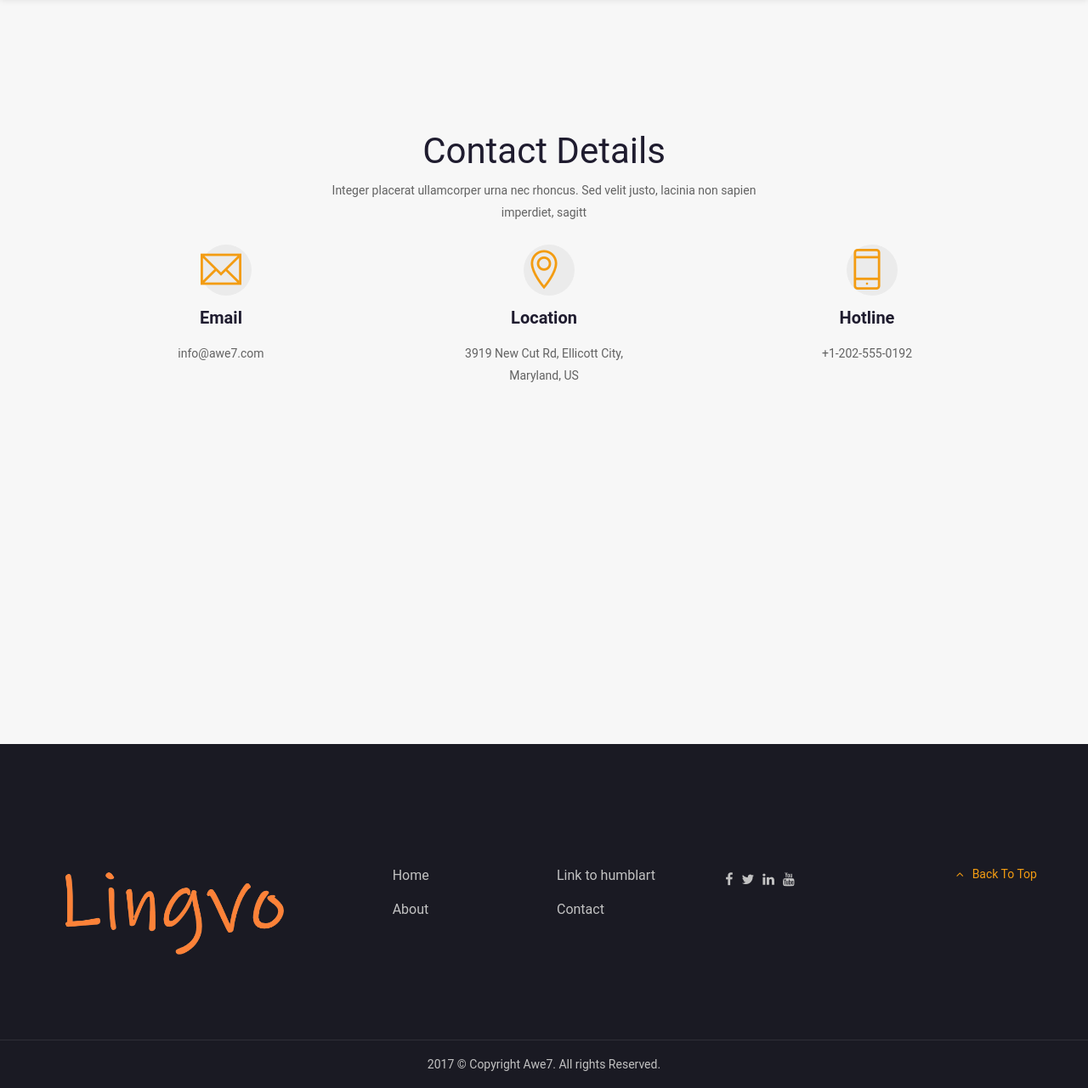
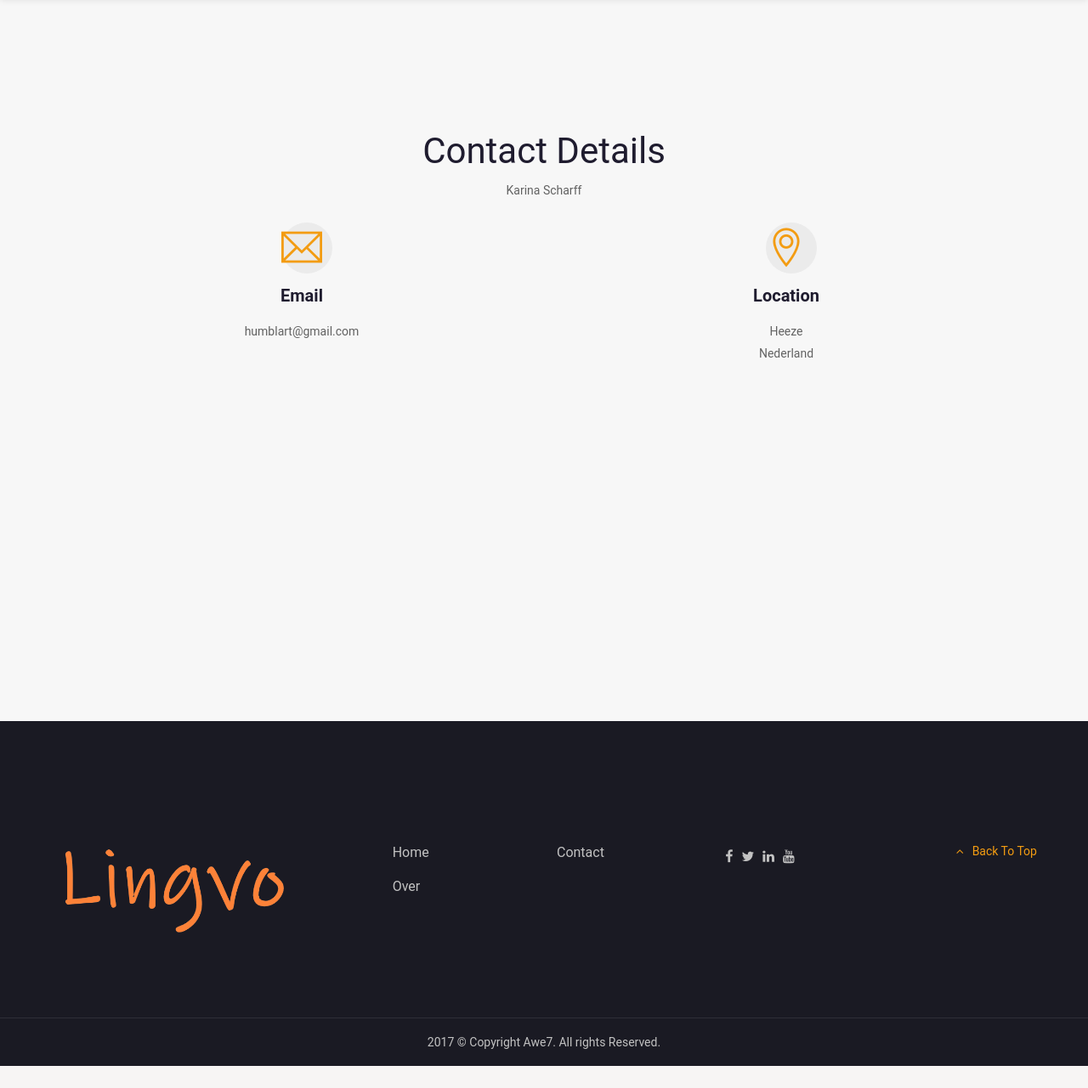
Before and after one commit to Lemoenskil/poetische-metode-internationale-taal, a Django app: page /contact/ in a window 1280 px wide. Shown: the part 100-1381 px from the top of the page at 85% size. After the commit the page ends 1355 px from the top, so only its background shows below. Run offline with Django 4.2, Linux system fonts and the light colour scheme; parts of the project's set-up code (start-up, migrations or seed data) failed here and were passed over; some libraries are stand-ins or nearby versions.

Commit message:
contact page update and footer links

```diff
--- a/home/templates/contact.html
+++ b/home/templates/contact.html
@@ -15,44 +15,32 @@
 								<!-- title-01 -->
 								<div class="title-01">
 									<h2 class="title-01__title">Contact Details</h2>
-									<div>Integer placerat ullamcorper urna nec rhoncus. Sed velit justo, lacinia non sapien imperdiet, sagitt</div>
+									<div>Karina Scharff</div>
 								</div><!-- End / title-01 -->
 
 							</div>
 						</div>
 						<div class="row">
-							<div class="col-lg-4 ">
+							<div class="col-lg-6 ">
 
 								<!-- iconbox -->
 								<div class="iconbox iconbox__style-04">
 									<div class="iconbox__icon"><i class="ti-email"></i></div>
 									<div>
 										<h2 class="iconbox__title"><a href="#">Email</a></h2>
-										<div class="iconbox__description">info@awe7.com</div>
+										<div class="iconbox__description">humblart@gmail.com</div>
 									</div>
 								</div><!-- End / iconbox -->
 
 							</div>
-							<div class="col-lg-4 ">
+							<div class="col-lg-6 ">
 
 								<!-- iconbox -->
 								<div class="iconbox iconbox__style-04">
 									<div class="iconbox__icon"><i class="ti-location-pin"></i></div>
 									<div>
 										<h2 class="iconbox__title"><a href="#">location</a></h2>
-										<div class="iconbox__description">3919 New Cut Rd, Ellicott City, <br>Maryland, US</div>
-									</div>
-								</div><!-- End / iconbox -->
-
-							</div>
-							<div class="col-lg-4 ">
-
-								<!-- iconbox -->
-								<div class="iconbox iconbox__style-04">
-									<div class="iconbox__icon"><i class="ti-mobile"></i></div>
-									<div>
-										<h2 class="iconbox__title"><a href="#">hotline</a></h2>
-										<div class="iconbox__description">+1-202-555-0192</div>
+										<div class="iconbox__description">Heeze <br>Nederland</div>
 									</div>
 								</div><!-- End / iconbox -->
 
--- a/templates/base.html
+++ b/templates/base.html
@@ -28,7 +28,7 @@
 			<!-- header -->
 			<header class="header">
 				<div class="container">
-					<div class="header__logo"><a href="/"><img src="{% static 'img/logo.png' %}" alt=""/></a></div>
+					<div class="header__logo"><a href="{% url 'index' %}"><img src="{% static 'img/logo.png' %}" alt=""/></a></div>
 					<div class="header__toogleGroup">
 						<div class="header__chooseLanguage">
 
@@ -100,7 +100,7 @@
 				<div class="footer__main">
 					<div class="row row-eq-height">
 						<div class="col-8 col-sm-7 col-md-9 col-lg-3 ">
-							<div class="footer__item"><a class="consult_logo" href="#"><img src="{% static 'img/logo.png' %}" alt=""/></a>
+							<div class="footer__item"><a class="consult_logo" href="{% url 'index' %}"><img src="{% static 'img/logo.png' %}" alt=""/></a>
 							</div>
 						</div>
 						<div class="col-sm-6 col-md-4 col-lg-3 col-xl-2 offset-0 offset-sm-0 offset-md-0 offset-lg-0 offset-xl-1 ">
@@ -110,8 +110,8 @@
 									<section class="widget-text__widget widget">
 										<div class="widget-text__content">
 											<ul>
-												<li><a href="#">Home</a></li>
-												<li><a href="#">About</a></li>
+												<li><a href="{% url 'index' %}">Home</a></li>
+												<li><a href="{% url 'about' %}">Over</a></li>
 											</ul>
 										</div>
 									</section><!-- End / widget-text__widget -->
@@ -125,8 +125,8 @@
 									<section class="widget-text__widget widget">
 										<div class="widget-text__content">
 											<ul>
-												<li><a href="#">Link to humblart </a></li>
-												<li><a href="#">Contact </a></li>
+												<!-- <li><a href="#">Link to humblart </a></li> -->
+												<li><a href="{% url 'contact' %}">Contact </a></li>
 
 											</ul>
 										</div>
```
